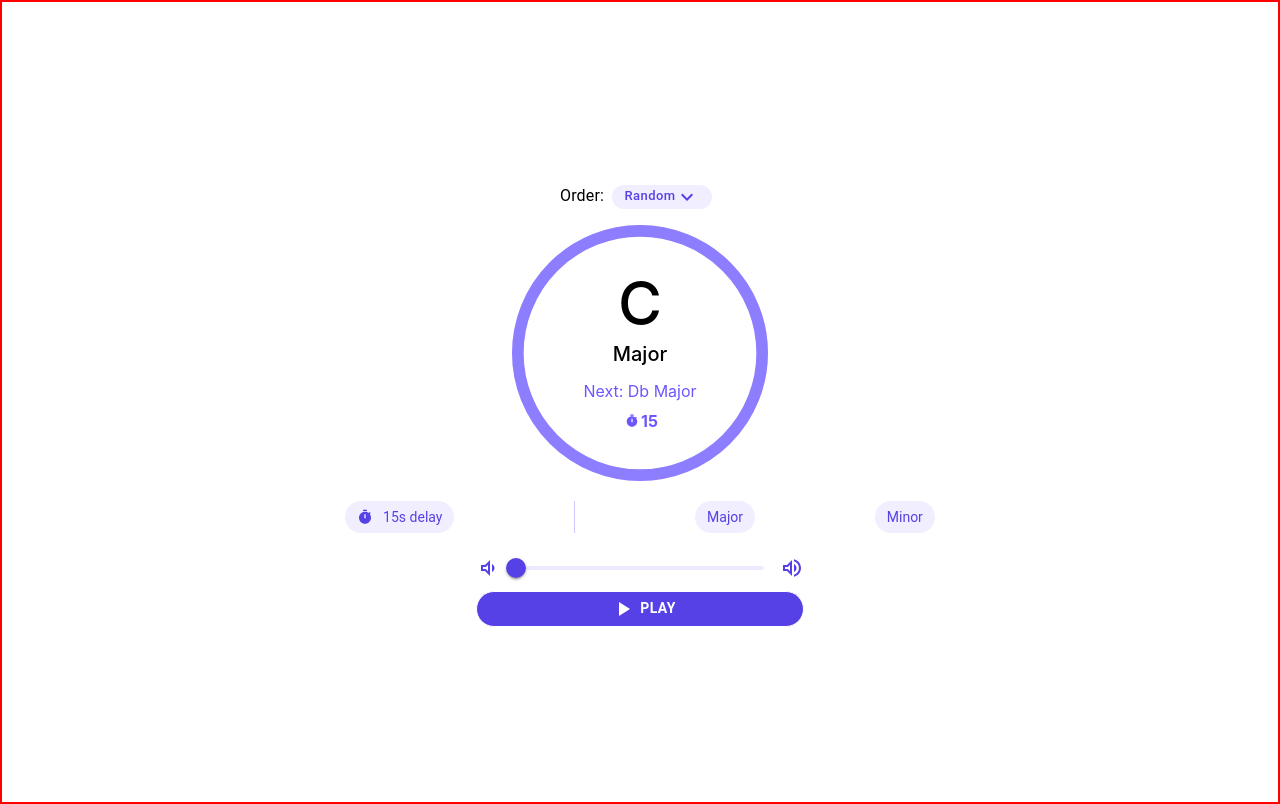
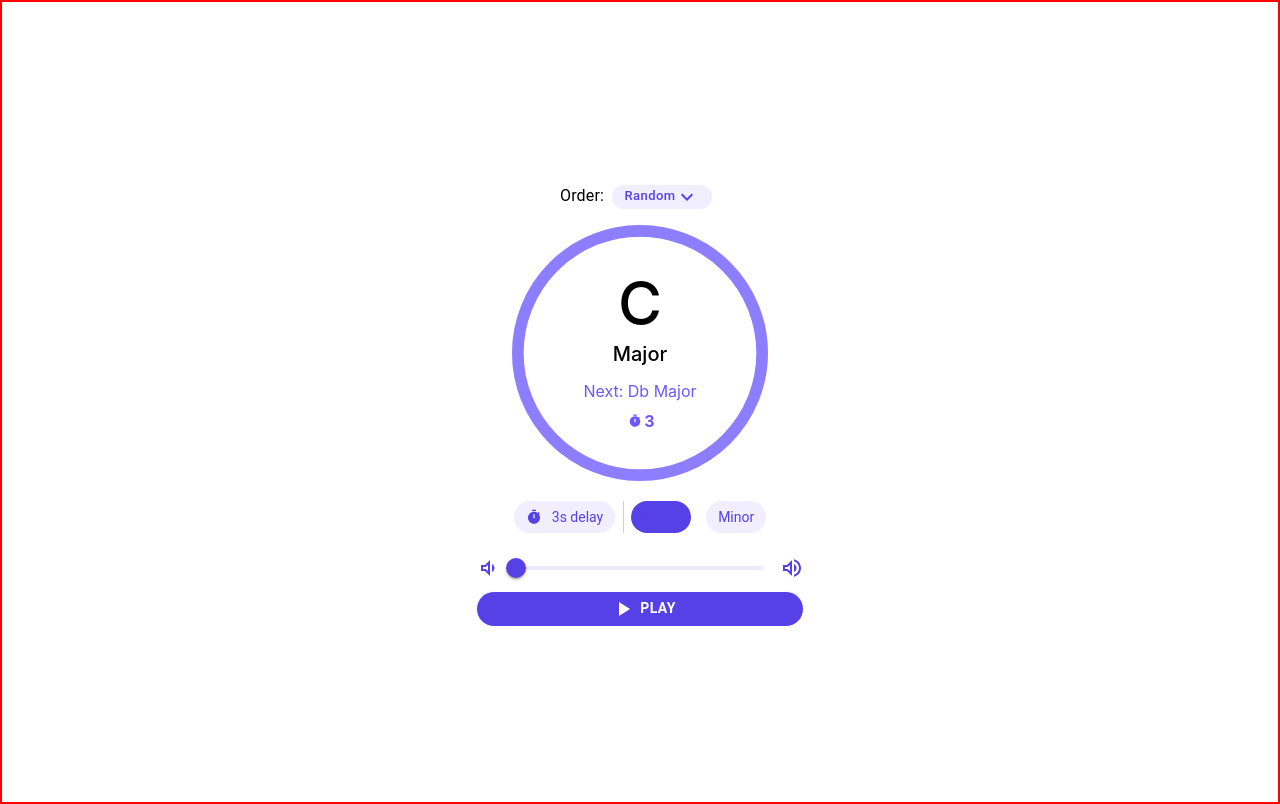
Before and after one commit to luketurnerdev/randomkeygenerator, a React (Create React App) app: page / in a window 1280 px wide. Built offline with nearby package versions, Linux system fonts and the light colour scheme; no server answers.

Commit message:
add styling and functionality to mod change, add modal setup

```diff
--- a/src/App.js
+++ b/src/App.js
@@ -10,8 +10,8 @@ function App() {
   const [mobile, setMobile] = useState(window.matchMedia("(max-width: 768px)").matches)
   const [clock, setClock] = useState({
     paused: true,
-    secondsLeft: 15,
-    delayInSeconds: 15
+    secondsLeft: 3,
+    delayInSeconds: 3
   });
 
 
--- a/src/Components/Randomizer/SettingsBar/index.js
+++ b/src/Components/Randomizer/SettingsBar/index.js
@@ -2,9 +2,30 @@ import {Chip} from "@mui/material"
 import TimerIcon from '@mui/icons-material/Timer';
 import SettingsLine from "../../SettingsLine";
 import styles from "./styles";
+import {useState} from 'react';
 
 const SettingsBar = props => {
-    const {delayInSeconds} = props;
+    const [modalOpen, setModalOpen] = useState(false);
+    const {modifiers, setModifiers, delayInSeconds} = props;
+
+
+    const addOrRemoveMod = modString => {
+      let prev = modifiers;
+
+      // Either add or remove it from list
+      prev.includes(modString) ? modifiers.length >1 && setModifiers(prev.filter((e) => {return e != modString})) : setModifiers([...prev, modString])
+  }
+
+  const setColor = modString => {
+    // is the arg in the modifier list?
+    return modifiers.includes(modString) ? styles.chipSelected : styles.chipDeselected;
+
+  }
+
+    const toggleDelayModal = () => {
+      setModalOpen(true);
+    }
+
 
     const delayInner = () => {
         return (
@@ -16,10 +37,20 @@ const SettingsBar = props => {
       }
     return (
         <div style= {styles.settingsBar}>
-            <Chip style={styles.chip} label={delayInner()} />
+            <Chip onClick={toggleDelayModal} style={styles.chipDeselected} label={delayInner()} />
             <SettingsLine />
-            <Chip style={styles.chip} label={"Major"} />
-            <Chip style={styles.chip} label={"Minor"} />
+            <Chip
+              onClick={() => addOrRemoveMod("Major")}
+              style={setColor("Major")}
+              label={"Major"}
+            />
+            <Chip
+              onClick={() => addOrRemoveMod("Minor")}
+              style={setColor("Minor")}
+              label={"Minor"}
+            />
+
+            {modalOpen && <h5>modalOpenbro</h5>}
         </div>
     )
 }
--- a/src/Components/Randomizer/SettingsBar/styles.js
+++ b/src/Components/Randomizer/SettingsBar/styles.js
@@ -3,13 +3,21 @@ const styles = {
         display: 'flex',
         alignItems: 'center',
         justifyContent: 'space-evenly',
-        width: '65%',
-        marginTop: '20px'
+        maxWidth: '90vw',
+        marginTop: '20px',
+        // border: '2px solid'
     },
-    chip: {
+    chipSelected: {
+        backgroundColor: '#5641E6',
+        color: '#5641E6',
+        fontSize: '14px',
+        margin: '0 7.5px'
+    },
+    chipDeselected: {
         backgroundColor: '#F0EEFF',
         color: '#5641E6',
         fontSize: '14px',
+        margin: '0 7.5px'
     },
     delayInner: {
         display: 'flex',
--- a/src/Components/Randomizer/VolumeSection/styles.js
+++ b/src/Components/Randomizer/VolumeSection/styles.js
@@ -1,6 +1,7 @@
 const styles = {
     container: {
         marginTop: '20px',
+        maxWidth: '90vw'
     },
     slider: {
         width: '248px',
--- a/src/Components/Randomizer/index.js
+++ b/src/Components/Randomizer/index.js
@@ -42,6 +42,8 @@ const Randomizer = props => {
       />
       <SettingsBar
         delayInSeconds={delayInSeconds}
+        modifiers={modifiers}
+        setModifiers={setModifiers}
       />
 
       <VolumeSection />
```
